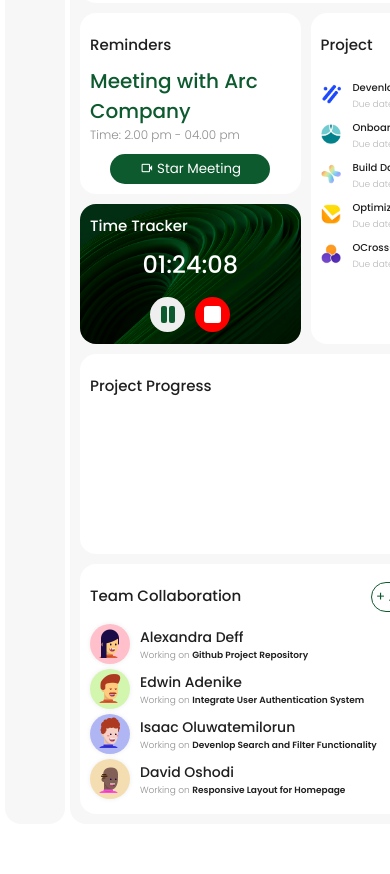
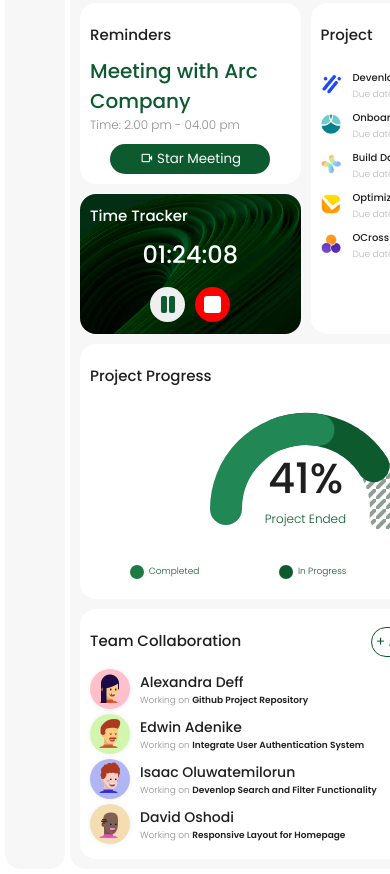
Before and after one commit to Igorbeginner/Dashboard-com-grid, a plain HTML site: page index.html in a window 390 px wide. Shown: the part 633-1507 px from the top of the page. Before the commit the page ends 1462 px from the top, so only its background shows below. Drawn offline with nearby package versions, Linux system fonts and the light colour scheme.

Commit message:
Fim do mobile, amém

```diff
--- a/index.html
+++ b/index.html
@@ -269,9 +269,26 @@
                             <h5>Project Progress</h5>
                         </div>
                         <div class="grafico">
-
+                            <canvas id="progressChart"></canvas>
+                            <div class="progress-text">
+                                <h2>41%</h2>
+                                <p>Project Ended</p>
+                            </div>
                         </div>
-                        <div class="legenda"></div>
+                        <div class="legenda">
+                            <div class="completed">
+                                <div class="ex"></div>
+                                <p>Completed</p>
+                            </div>
+                            <div class="in-progress">
+                                <div class="ex"></div>
+                                <p>In Progress</p>
+                            </div>
+                            <div class="pending">
+                                <div class="ex"></div>
+                                <p>Pending</p>
+                            </div>
+                        </div>
                     </div>
                     <div class="team">
                         <div class="titulo">
@@ -335,5 +352,6 @@
             </div>
         </div>
     </div>
+    <script src="script.js"></script>
 </body>
 </html>
--- /dev/null
+++ b/script.js
@@ -0,0 +1,50 @@
+const canvas = document.getElementById("progressChart");
+const ctx = canvas.getContext("2d");
+
+canvas.width = 260;
+canvas.height = 160;
+
+const x = 130;
+const y = 140;
+const radius = 80;
+const line = 32;
+
+// cria padrão rabiscado
+const patternCanvas = document.createElement("canvas");
+patternCanvas.width = 10;
+patternCanvas.height = 10;
+
+const pctx = patternCanvas.getContext("2d");
+pctx.strokeStyle = "#8f9d96";
+pctx.lineWidth = 4;
+
+pctx.beginPath();
+pctx.moveTo(-5, 15);
+pctx.lineTo(16, -6);
+pctx.stroke();
+
+const riscado = ctx.createPattern(patternCanvas, "repeat");
+
+// pending riscado
+ctx.beginPath();
+ctx.lineWidth = line;
+ctx.lineCap = "round";
+ctx.strokeStyle = riscado;
+ctx.arc(x, y, radius, Math.PI * 1.67, Math.PI * 2.03);
+ctx.stroke();
+
+// verde escuro por baixo
+ctx.beginPath();
+ctx.lineWidth = line;
+ctx.lineCap = "round";
+ctx.strokeStyle = "#0d5a2f";
+ctx.arc(x, y, radius, Math.PI * 1.38, Math.PI * 1.82);
+ctx.stroke();
+
+// verde claro por cima
+ctx.beginPath();
+ctx.lineWidth = line;
+ctx.lineCap = "round";
+ctx.strokeStyle = "#218755";
+ctx.arc(x, y, radius, Math.PI, Math.PI * 1.55);
+ctx.stroke();
--- a/style.css
+++ b/style.css
@@ -335,7 +335,7 @@ top: 5px;
 .container .dashboard .area-menor{
     grid-area: menor;
     display: grid;
-    padding: 10px;
+    padding: 10px 10px 0px 10px;
     grid-template-columns: repeat(2, 1fr);
     grid-template-rows: repeat(2, 1fr);
     grid-template-areas:
@@ -423,6 +423,10 @@ font-size: 13px;
     color: var(--green-light);
 }
 
+.container .dashboard .area-menor .card.n1 .feedback span {
+    color: var(--green-light);
+}
+
 .container .dashboard .area-menor .card.n4 .feedback span {
     color: var(--bg-card);
 }
@@ -450,7 +454,8 @@ border: 1px solid var(--green-light);
 
 .container .dashboard .area-maior{
     grid-area: maior;
-    padding: 10px;
+    padding: 0px 10px 10px 10px;
+    margin: none;
     display: grid;
     grid-template-columns: repeat(2, 1fr);
     grid-template-rows: repeat(5, auto);
@@ -738,12 +743,92 @@ gap: 10px;
     top: 4px;
 }
 
-.container .dashboard .area-maior .progress{
+.container .dashboard .area-maior .progress {
     grid-area: progress;
-    height: 200px;
     padding: 20px 10px 10px 10px;
     background: var(--bg-card);
     border-radius: 16px;
+    display: grid;
+    grid-template-rows: 30px 160px 35px;
+    grid-template-areas:
+        "titulo"
+        "grafico"
+        "legenda";
+}
+
+.container .dashboard .area-maior .progress .titulo {
+    grid-area: titulo;
+}
+
+.container .dashboard .area-maior .progress .grafico {
+    grid-area: grafico;
+    position: relative;
+    bottom: 25px;
+    display: flex;
+    justify-content: center;
+    align-items: center;
+}
+
+#progressChart {
+    width: 260px;
+    height: 160px;
+}
+
+.progress-text {
+    position: absolute;
+    top: 78px;
+    left: 50%;
+    transform: translateX(-50%);
+    text-align: center;
+}
+
+.progress-text h2 {
+    font-size: 42px;
+    font-weight: 500;
+    color: var(--text-primary);
+}
+
+.progress-text p {
+    font-size: 12px;
+    color: var(--green-dark);
+}
+
+.container .dashboard .area-maior .progress .legenda {
+    grid-area: legenda;
+    display: flex;
+    justify-content: space-around;
+    align-items: center;
+}
+
+.container .dashboard .area-maior .progress .legenda > div {
+    display: flex;
+    align-items: center;
+    gap: 5px;
+}
+
+.container .dashboard .area-maior .progress .legenda .ex {
+    width: 14px;
+    height: 14px;
+    border-radius: 50%;
+}
+
+.container .dashboard .area-maior .progress .legenda .completed .ex {
+    background: var(--green-primary);
+}
+
+.container .dashboard .area-maior .progress .legenda .in-progress .ex {
+    background: var(--green-dark);
+}
+
+.container .dashboard .area-maior .progress .legenda .pending .ex {
+    background:
+        repeating-linear-gradient(
+            135deg,
+            transparent 0px,
+            transparent 3px,
+            #8f9d96 3px,
+            #8f9d96 5px
+        );
 }
 
 .container .dashboard .area-maior .team{
```
